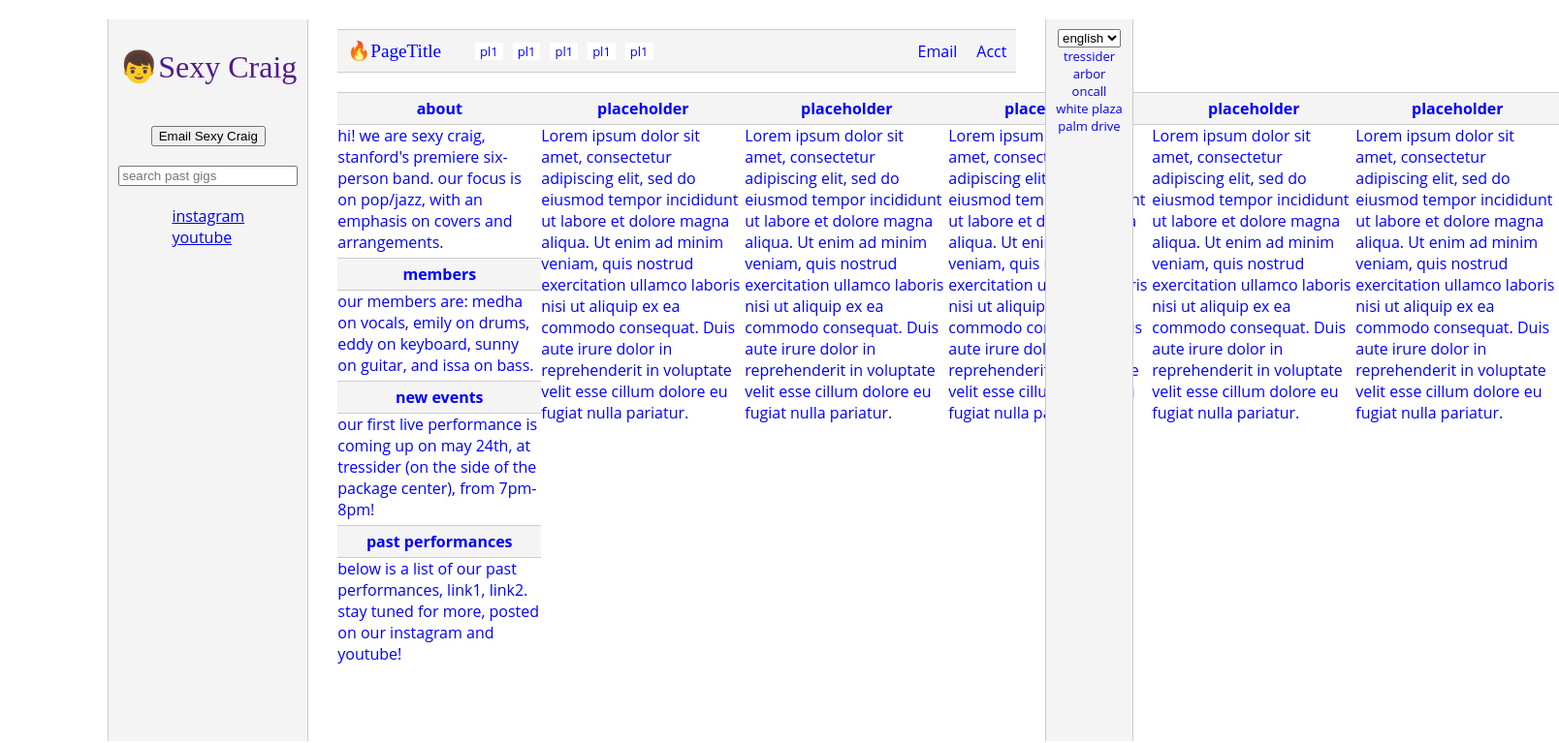
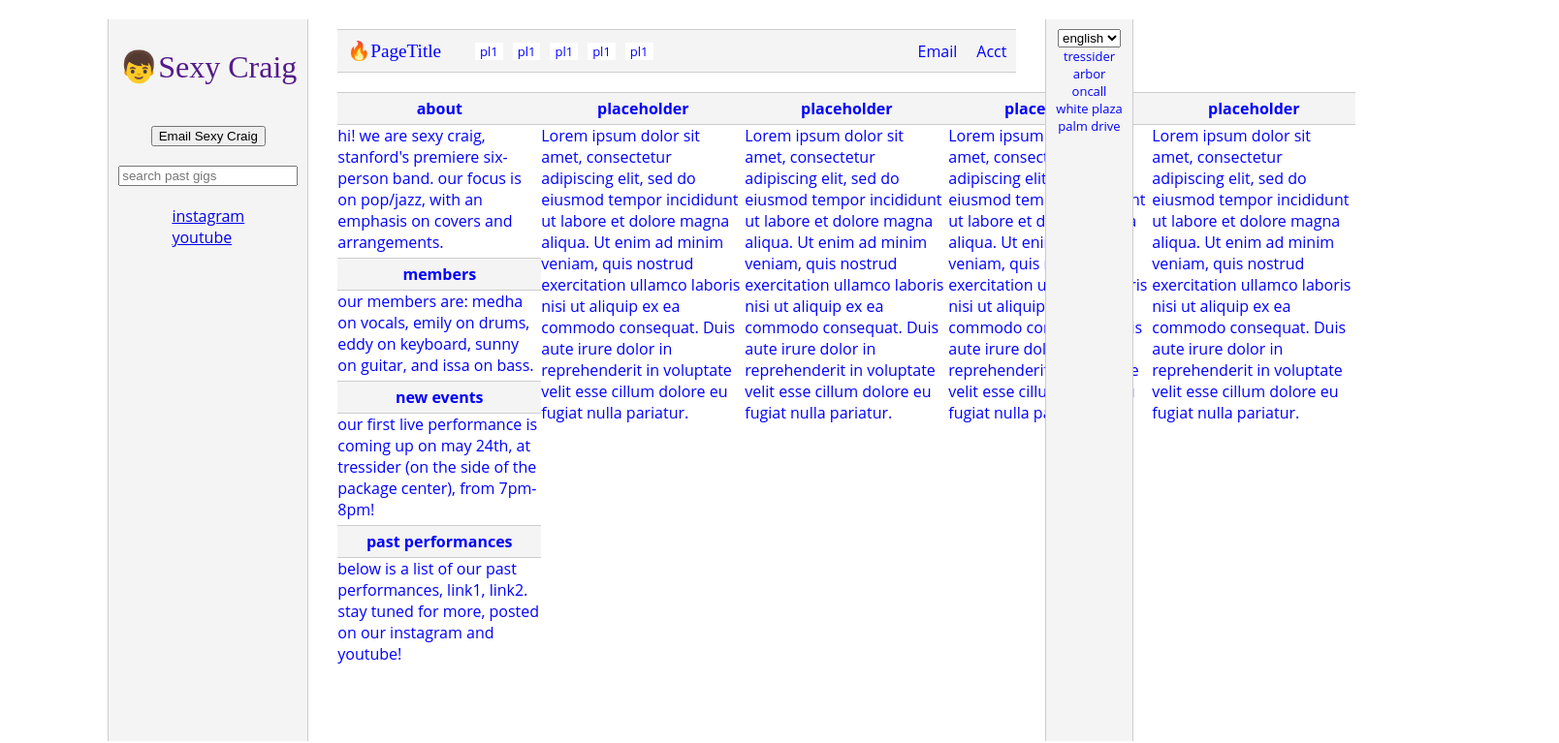
Before and after one commit to TsuRS/sexy-craig, a React (Create React App) app: page / in a window 1280 px wide. Shown: the top 767 px of the page at 97% size, 1608 px wide, since content can reach past the window. Built offline with nearby package versions, Linux system fonts and the light colour scheme.

Commit message:
edited css

```diff
--- a/src/CenterCol.js
+++ b/src/CenterCol.js
@@ -41,7 +41,6 @@ function InformationSections() {
       <Section label="placeholder" />
       <Section label="placeholder" />
       <Section label="placeholder" />
-      <Section label="placeholder" />
     </div>
   )
 }
```
